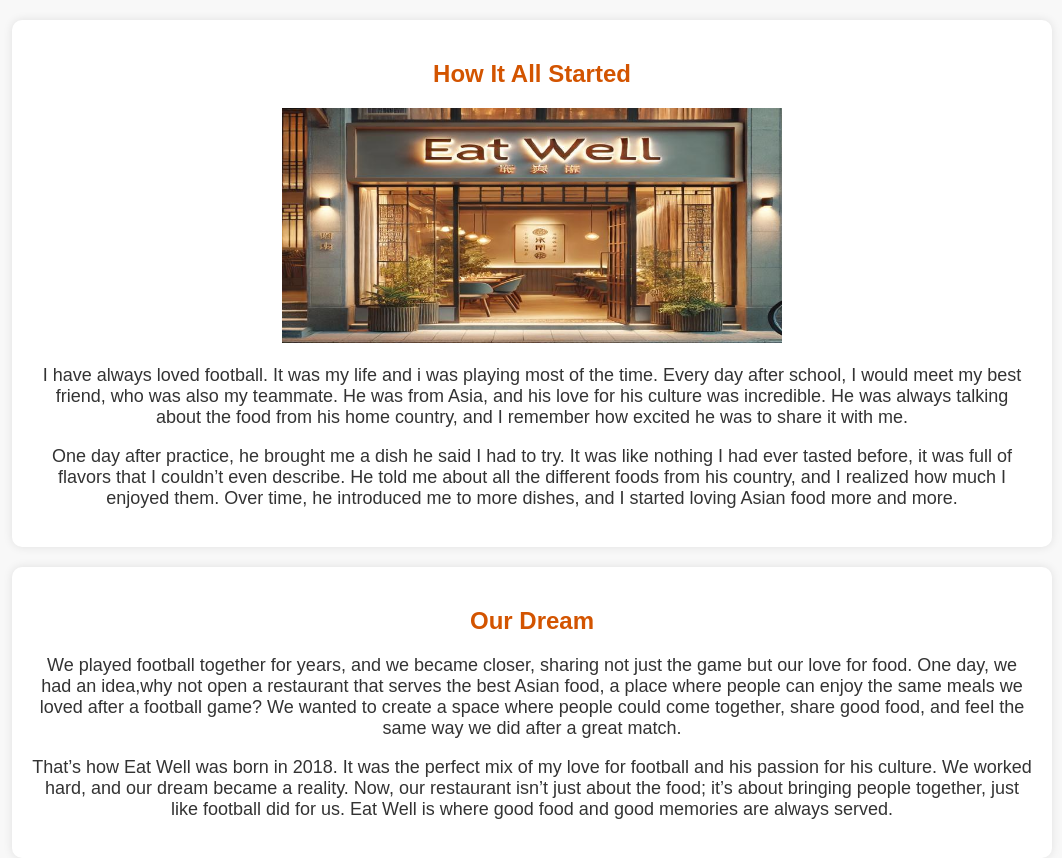
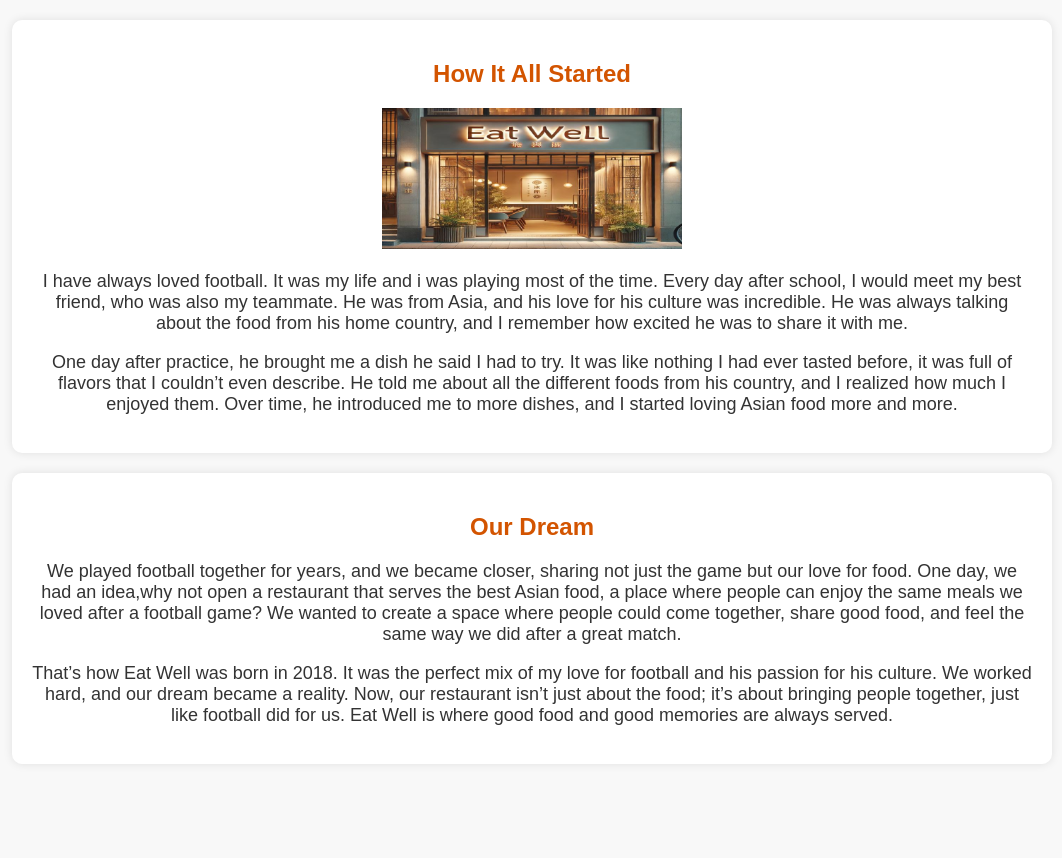
Before and after one commit to maykelalex14/eatwell-website, a plain HTML site: page pages/history.html in a window 1280 px wide. Shown: the whole page, without its empty margins (108-1170 px from the left). After the commit the page ends 800 px from the top, so only its background shows below. Drawn offline with Linux system fonts and the light colour scheme.

Commit message:
Updated HTML & CSS for Eat Well project

```diff
--- a/pages/history.html
+++ b/pages/history.html
@@ -9,7 +9,7 @@
 <body>
 <section>
 <h2>How It All Started</h2>
-<img src="../images/eatwell.jpg" alt="Eat Well" width="500">
+<img src="../images/eatwell.jpg" alt="Eat Well" width="300">
 <p>I have  always loved football. It was my life and i was playing most of the time. Every day after school, I would meet my best friend, who was also my teammate. He was from Asia, and his love for his culture was incredible. He was always talking about the food from his home country, and I remember how excited he was to share it with me.</p>
 <p>One day after practice, he brought me a dish he said I had to try. It was like nothing I had ever tasted before, it was full of flavors that I couldn’t even describe. He told me about all the different foods from his country, and I realized how much I enjoyed them. Over time, he introduced me to more dishes, and I started loving Asian food more and more.</p>
 </section>
```
